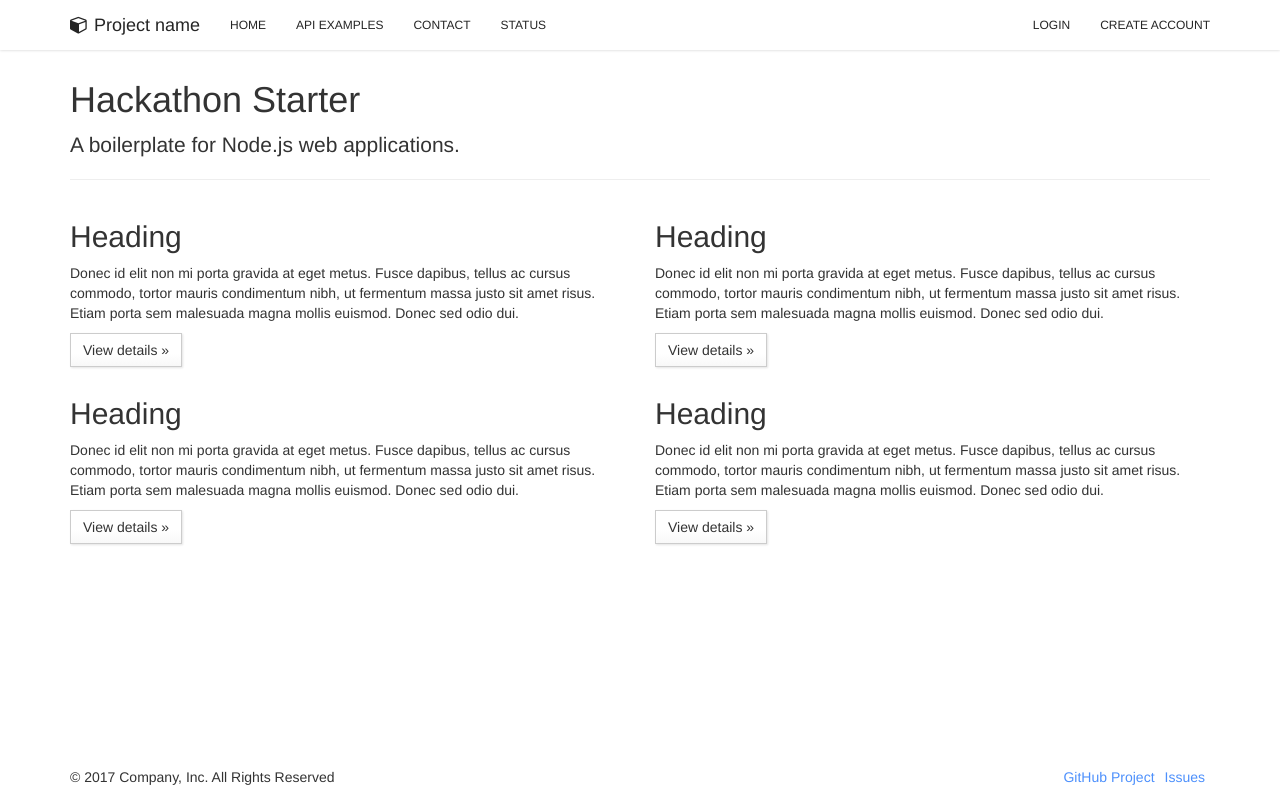
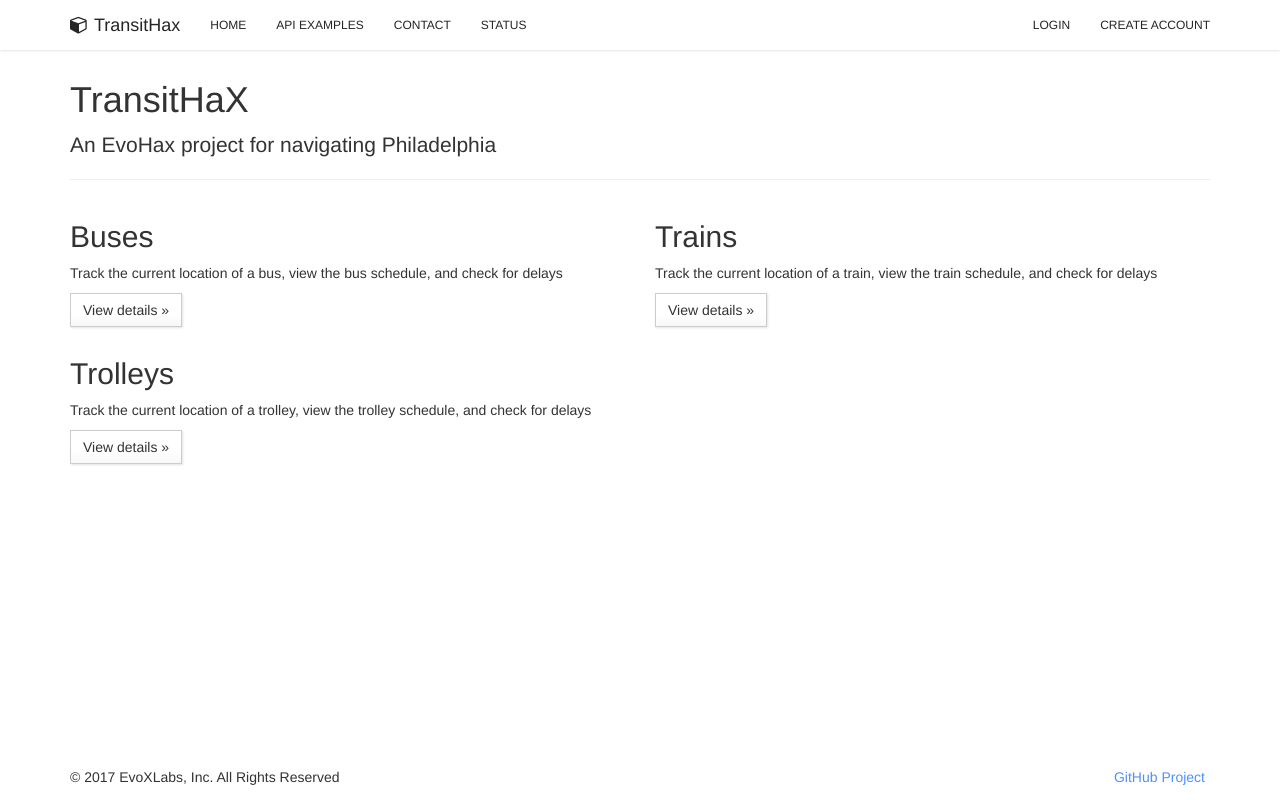
Before and after one commit to matthax/evoHaX, a Node project: template views/home.pug in a window 1280 px wide. Run offline with Node 20 templates, Linux system fonts and the light colour scheme; the template is opened without the code that fills it, so the values that code supplies are empty; style sheets or scripts are compiled from the project's sources; some libraries are stand-ins or nearby versions.

Commit message:
Update main page, header, and footer

```diff
--- a/views/home.pug
+++ b/views/home.pug
@@ -1,27 +1,22 @@
 extends layout
 
 block content
-  h1 Hackathon Starter
-  p.lead A boilerplate for Node.js web applications.
+  h1 TransitHaX
+  p.lead An EvoHax project for navigating Philadelphia
   hr
   .row
     .col-sm-6
-      h2 Heading
-      p Donec id elit non mi porta gravida at eget metus. Fusce dapibus, tellus ac cursus commodo, tortor mauris condimentum nibh, ut fermentum massa justo sit amet risus. Etiam porta sem malesuada magna mollis euismod. Donec sed odio dui.
+      h2 Buses
+      p Track the current location of a bus, view the bus schedule, and check for delays
       p
         a.btn.btn-default(href='#', role='button') View details »
     .col-sm-6
-      h2 Heading
-      p Donec id elit non mi porta gravida at eget metus. Fusce dapibus, tellus ac cursus commodo, tortor mauris condimentum nibh, ut fermentum massa justo sit amet risus. Etiam porta sem malesuada magna mollis euismod. Donec sed odio dui.
+      h2 Trains
+      p Track the current location of a train, view the train schedule, and check for delays
       p
         a.btn.btn-default(href='#', role='button') View details »
     .col-sm-6
-      h2 Heading
-      p Donec id elit non mi porta gravida at eget metus. Fusce dapibus, tellus ac cursus commodo, tortor mauris condimentum nibh, ut fermentum massa justo sit amet risus. Etiam porta sem malesuada magna mollis euismod. Donec sed odio dui.
+      h2 Trolleys
+      p Track the current location of a trolley, view the trolley schedule, and check for delays
       p
         a.btn.btn-default(href='#', role='button') View details »
-    .col-sm-6
-      h2 Heading
-      p Donec id elit non mi porta gravida at eget metus. Fusce dapibus, tellus ac cursus commodo, tortor mauris condimentum nibh, ut fermentum massa justo sit amet risus. Etiam porta sem malesuada magna mollis euismod. Donec sed odio dui.
-      p
-        a.btn.btn-default(href='#', role='button') View details »
--- a/views/partials/footer.pug
+++ b/views/partials/footer.pug
@@ -1,8 +1,6 @@
 footer
   .container.text-center
-    p.pull-left © 2017 Company, Inc. All Rights Reserved
+    p.pull-left © 2017 EvoXLabs, Inc. All Rights Reserved
     ul.pull-right.list-inline
       li
-        a(href='https://github.com/sahat/hackathon-starter') GitHub Project
-      li
-        a(href='https://github.com/sahat/hackathon-starter/issues') Issues
+        a(href='https://github.com/matthax/evoHaX') GitHub Project
--- a/views/partials/header.pug
+++ b/views/partials/header.pug
@@ -8,7 +8,7 @@
         span.icon-bar
       a.navbar-brand(href='/')
         i.fa.fa-cube
-        | Project name
+        | TransitHax
     .collapse.navbar-collapse
       ul.nav.navbar-nav
         li(class=(title == 'Home') ? 'active' : undefined)
```
